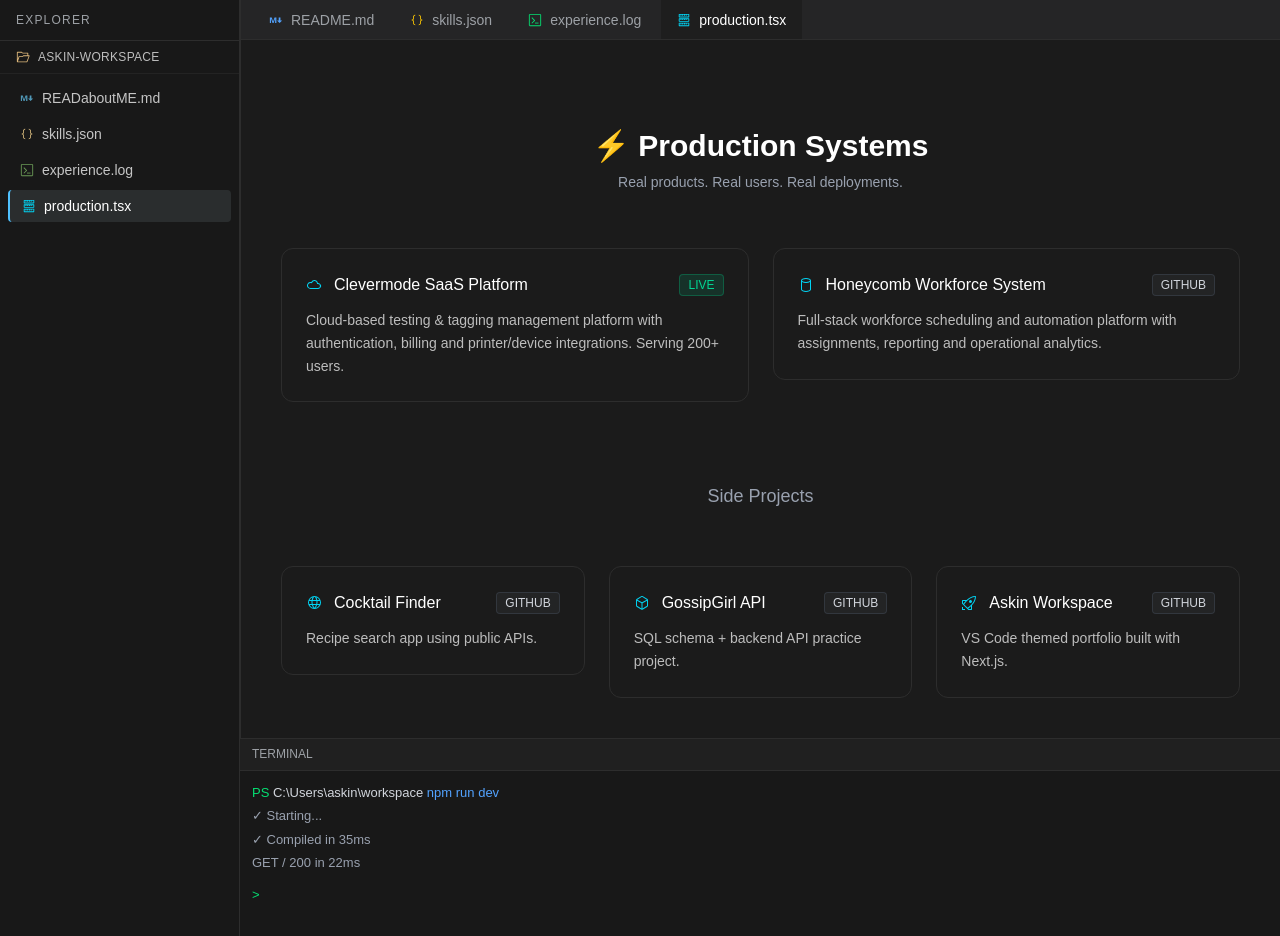
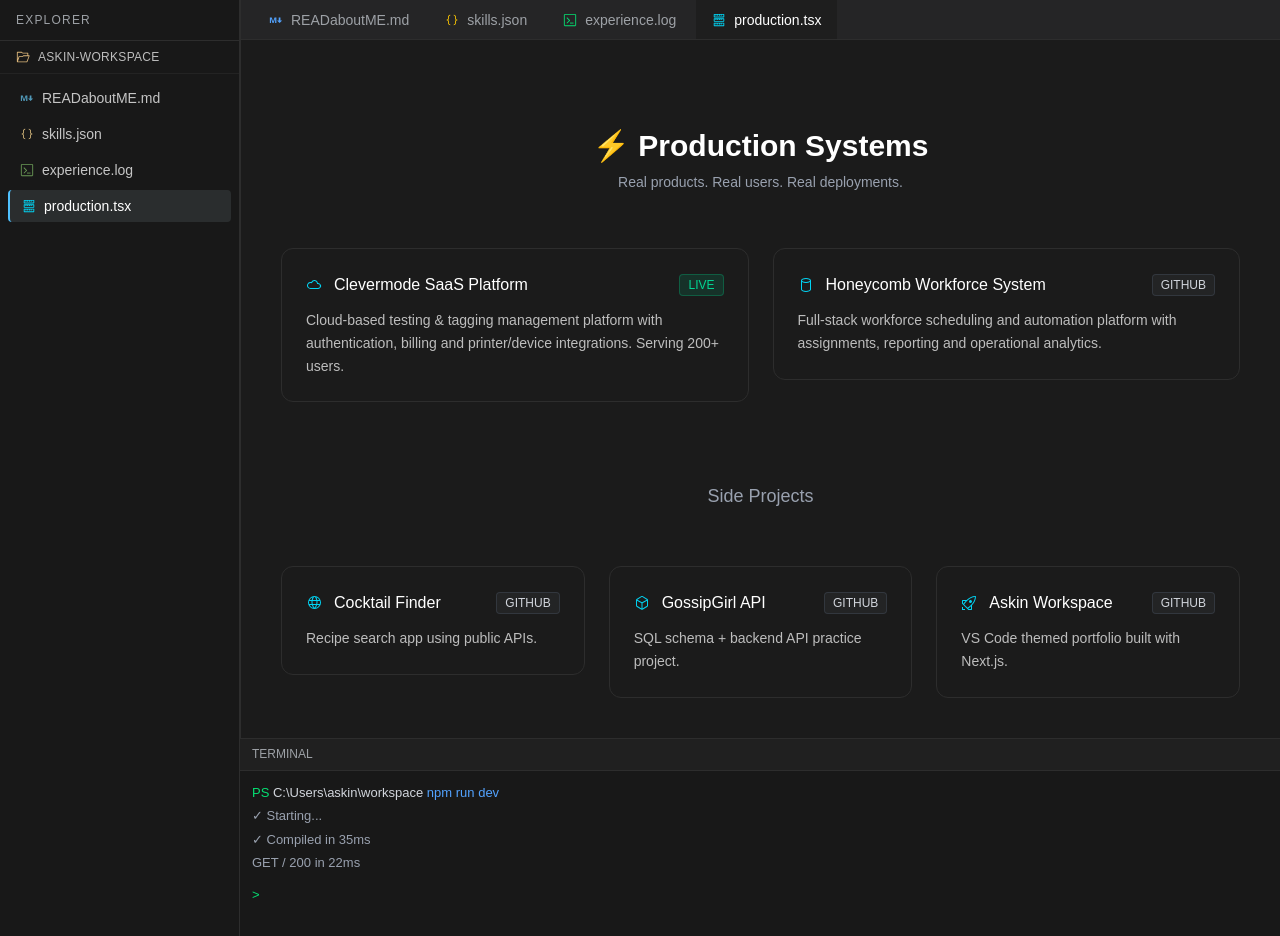
Before and after one commit to wild-butterfly/askin-workspace, a Next.js app: page /production in a window 1280 px wide. Shown: the top 936 px of the page. Built offline with nearby package versions, Linux system fonts and the light colour scheme.

Commit message:
ui: rename about page to READaboutME.md to match file-explorer theme

```diff
--- a/src/components/Tabs.tsx
+++ b/src/components/Tabs.tsx
@@ -9,7 +9,7 @@
 
   const tabs = [
     {
-      name: "README.md",
+      name: "READaboutME.md",
       path: "/",
       icon: <VscMarkdown size={14} className="text-blue-400" />,
     },
```
